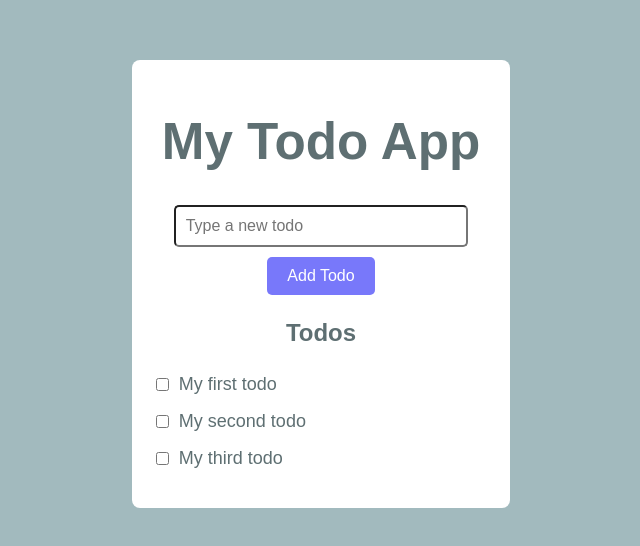
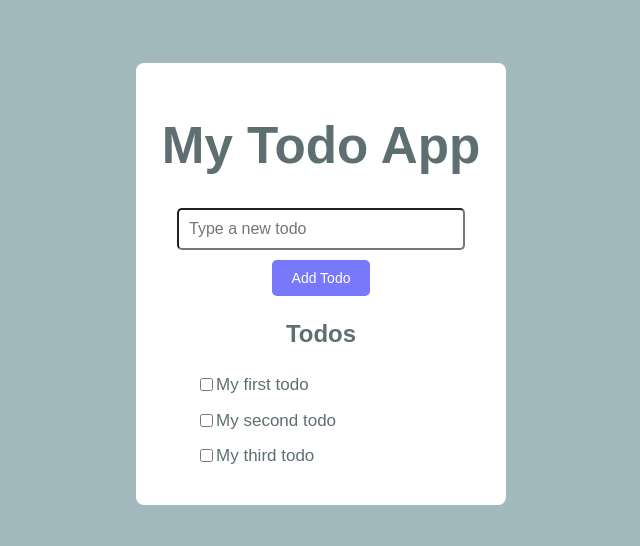
Before and after one commit to Nora-H01/react-todolist, a React (Vite) app in the folder react-todolist/: page / in a window 1280 px wide. Shown: the part 116-662 px from the top of the page, without its empty margins (319-959 px from the left). Built offline with nearby package versions, Linux system fonts and the light colour scheme.

Commit message:
update style.css : color item

```diff
--- a/react-todolist/src/style.css
+++ b/react-todolist/src/style.css
@@ -29,7 +29,7 @@ body {
     border-radius: 5px;
     background-color: rgb(120, 120, 250);
     color: white;
-    font-size: 16px;
+    font-size: 14px;
     cursor: pointer;
   }
 
@@ -41,18 +41,41 @@ body {
     margin-top: 20px;
   }
 
-  .todo-list {
-    list-style: none;
-    padding: 0;
-  }
-
   .todo-item {
     display: flex;
     align-items: center;
     margin-bottom: 10px;
-    font-size: 18px;
+    font-size: 17px;
   }
 
-  .todo-checkbox {
+  .todo-item-content {
+    display: flex;
+    align-items: center;
+  }
+
+  .state-indicator {
+    width: 12px;
+    height: 12px;
+    border-radius: 50%;
     margin-right: 10px;
   }
+
+  .state-selector {
+    margin: 0 10px;
+    padding: 5px;
+    font-size: 12px;
+    border-radius: 5px;
+    background-color: #35555b;
+  }
+
+  .todo-item.to-do {
+    color: red;
+  }
+
+  .todo-item.in-progress {
+    color: orange;
+  }
+
+  .todo-item.done {
+    color: green;
+  }
```
